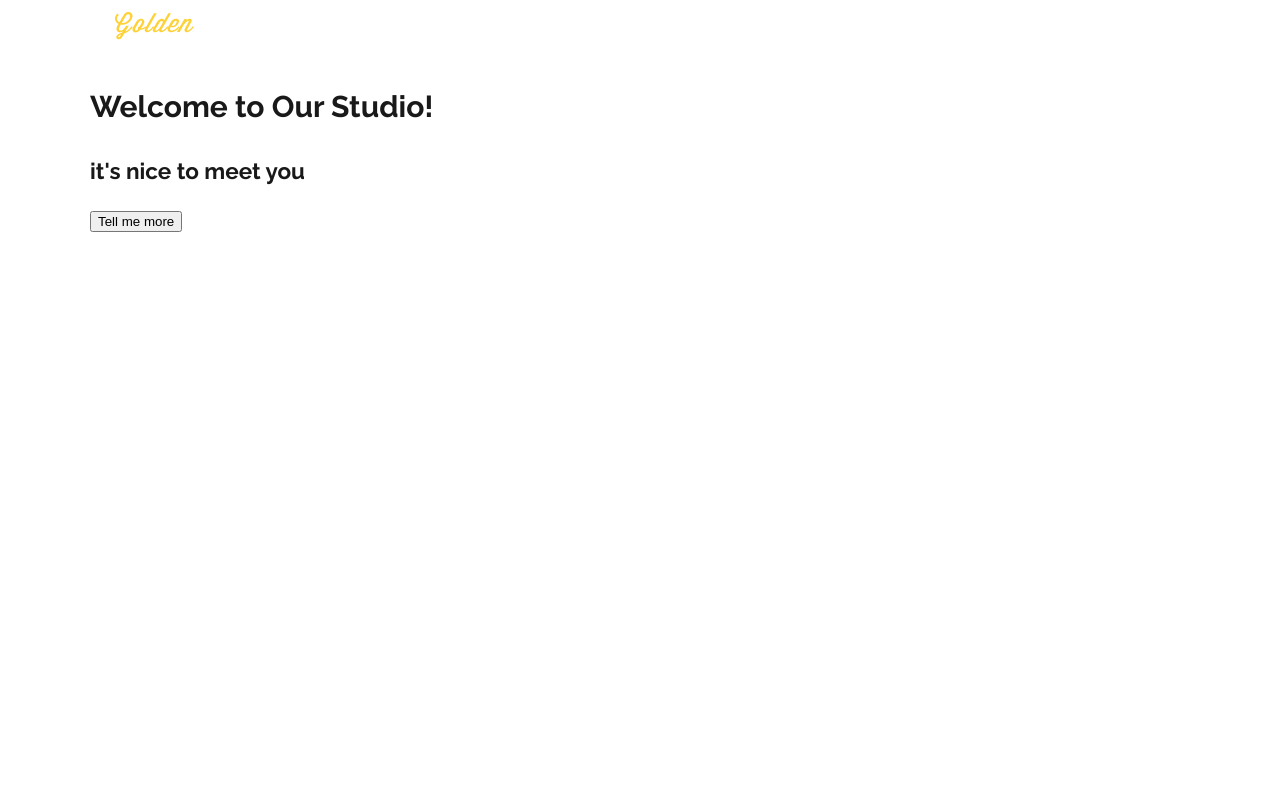
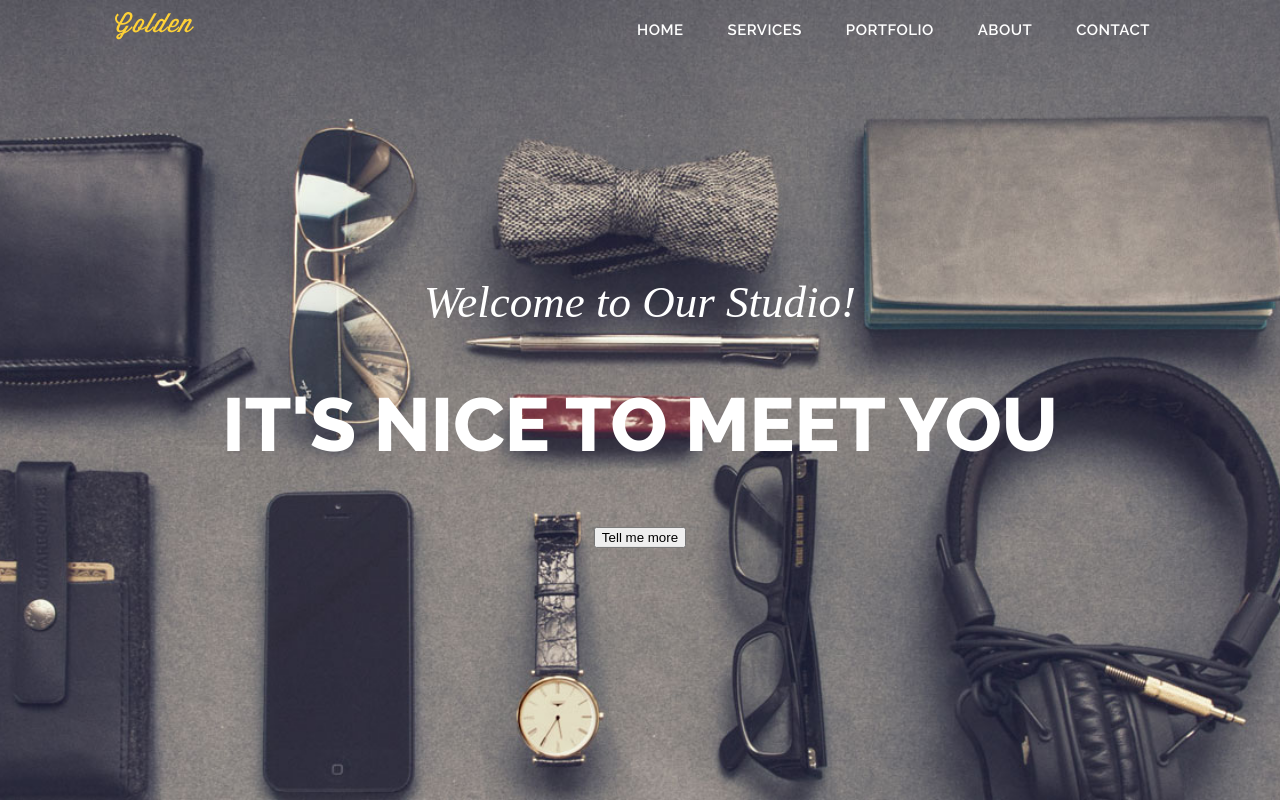
Before and after one commit to gombroo/zad-4.6, a website: page index.html in a window 1280 px wide. Drawn offline with Linux system fonts and the light colour scheme; a web font is replaced by a local one.

Commit message:
Add base header css styles

```diff
--- a/index.html
+++ b/index.html
@@ -5,7 +5,8 @@
     <meta name="viewport" content="width=device-width, initial-scale=1.0">
     <title>Golden</title>
     <link rel="stylesheet" href="css/style.css">
-    <link href="https://fonts.googleapis.com/css?family=Raleway:100,300,400,500,600,700&display=swap&subset=latin-ext" rel="stylesheet">
+    <link href="https://fonts.googleapis.com/css?family=Raleway:300,400,500,600,700,800,900&display=swap" rel="stylesheet">
+    <link href="https://fonts.googleapis.com/css?family=Playfair+Display:400i,700i&display=swap&subset=latin-ext" rel="stylesheet">
     <link rel="stylesheet" href="https://use.fontawesome.com/releases/v5.9.0/css/all.css">
   </head>
   <body>
@@ -29,8 +30,9 @@
         </nav>
         <div class="hero-inner">
           <h1 class="page-title">Welcome to Our Studio!</h1>
-          <h2 class="page-subtitle">it's nice to meet you</h2>
+          <h2 class="page-subtitle">It's nice to meet you</h2>
           <button class="btn">Tell me more</button>
+
         </div>
       </div>
     </header>
--- a/sass/style.scss
+++ b/sass/style.scss
@@ -6,13 +6,14 @@ $color-three: #ffcc1f;
 $color-four: #b5b5b5;
 
 $font-text: 'Raleway', sans-serif;
+$font-subtitle: 'Playfair Display', serif;
 
 $font-thin: 100;
 $font-light: 300;
 $font-regular: 400;
 $font-medium: 500;
 $font-semibold: 600;
-$font-bold: 700;
+$font-bold: 800;
 
 
 /* Global */
@@ -65,7 +66,7 @@ section {
               text-transform: uppercase;
               letter-spacing: 0.5px;
               text-decoration: none;
-              font-weight: $font-bold;
+              font-weight: $font-semibold;
               color: $color-two;
             }
           }
@@ -73,3 +74,42 @@ section {
       }
     }
 }
+
+
+/* Header */
+
+.hero {
+  height: 100vh;
+  background-image: url('/images/hero-bg.jpg');
+  background-repeat: no-repeat;
+  background-size: cover;
+  background-position: center center;
+  position: relative;
+
+  .hero-inner {
+    position: absolute;
+    width: 100%;
+    top: 50%;
+    left: 50%;
+    transform: translate(-50%, -50%);
+    text-align: center;
+
+    .page-title {
+      color: $color-two;
+      font-style: italic;
+      font-family: $font-subtitle;
+      font-weight: $font-regular;
+      font-size: 3em;
+      line-height: 1;
+    }
+
+    .page-subtitle {
+      text-transform: uppercase;
+      font-size: 5em;
+      font-weight: $font-bold;
+      line-height: 1;
+      color: $color-two;
+    }
+  }
+
+}
```
Also changed, not shown: css/style.css, 1 other file.
